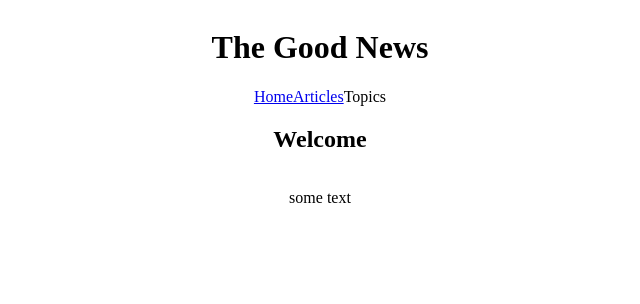
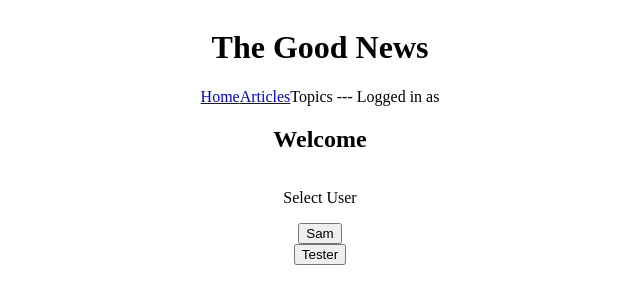
Before and after one commit to gosamuel/fe-nc-news, a React (Vite) app: page / in a window 1280 px wide. Shown: the top 304 px of the page, without its empty margins (320-960 px from the left). Built offline with nearby package versions, Linux system fonts and the light colour scheme.

Commit message:
implement basic user selection ready for commenting

```diff
--- a/src/App.jsx
+++ b/src/App.jsx
@@ -1,4 +1,4 @@
-import { useState } from "react";
+import { createContext, useState } from "react";
 import "./App.css";
 import Header from "./Header";
 import Nav from "./Nav";
@@ -7,9 +7,13 @@ import Home from "./Home";
 import { Routes, Route, useParams } from "react-router-dom";
 import ArticlePage from "./ArticlePage";
 
+export const UserContext = createContext();
+
 function App() {
+  const [currentUser, setCurrentUser] = useState();
   return (
     <div className="app">
+      <UserContext.Provider value={{ currentUser, setCurrentUser }}>
         <Header />
         <Nav />
         <Routes>
@@ -17,6 +21,7 @@ function App() {
           <Route path="/articles" element={<Articles />} />
           <Route path="/articles/:article_id" element={<ArticlePage />} />
         </Routes>
+      </UserContext.Provider>
     </div>
   );
 }
--- a/src/ArticlePage.jsx
+++ b/src/ArticlePage.jsx
@@ -5,11 +5,12 @@ import {
   fetchCommentsById,
   myApi,
 } from "../utils/api";
-import { useEffect, useState } from "react";
+import { useContext, useEffect, useState } from "react";
+import { UserContext } from "./App";
 
 function ArticlePage() {
   const { article_id } = useParams();
-
+  const { currentUser } = useContext(UserContext);
   const [isLoading, setIsLoading] = useState(true);
   const [article, setArticle] = useState({});
   const [comments, setComments] = useState([]);
@@ -61,6 +62,10 @@ function ArticlePage() {
           <h4>Comments</h4>
         </section>
 
+        <form>
+          <input defaultValue={`comment as ${currentUser}`}></input>
+        </form>
+
         {comments.map((comment) => {
           return (
             <section className="card" key={comment.comment_id}>
--- a/src/Home.jsx
+++ b/src/Home.jsx
@@ -1,8 +1,26 @@
+import { useState, useContext } from "react";
+import { UserContext } from "./App";
+
 function Home() {
+  const { currentUser, setCurrentUser } = useContext(UserContext);
   return (
     <>
-      <h2>Welcome</h2>
-      <p>some text</p>
+      <h2>Welcome {currentUser}</h2>
+      <p>Select User</p>
+      <button
+        onClick={() => {
+          setCurrentUser("Sam");
+        }}
+      >
+        Sam
+      </button>
+      <button
+        onClick={() => {
+          setCurrentUser("Tester");
+        }}
+      >
+        Tester
+      </button>
     </>
   );
 }
--- a/src/Nav.jsx
+++ b/src/Nav.jsx
@@ -1,11 +1,15 @@
+import React from "react";
+import { useContext } from "react";
 import { Link } from "react-router-dom";
+import { UserContext } from "./App";
 
 function Nav() {
+  const { currentUser } = useContext(UserContext);
   return (
     <nav>
       <Link to="/">Home</Link>
       <Link to="/articles">Articles</Link>
-      Topics
+      Topics --- Logged in as {currentUser}
     </nav>
   );
 }
```
Lines whose indentation alone changed are shown as unchanged.
